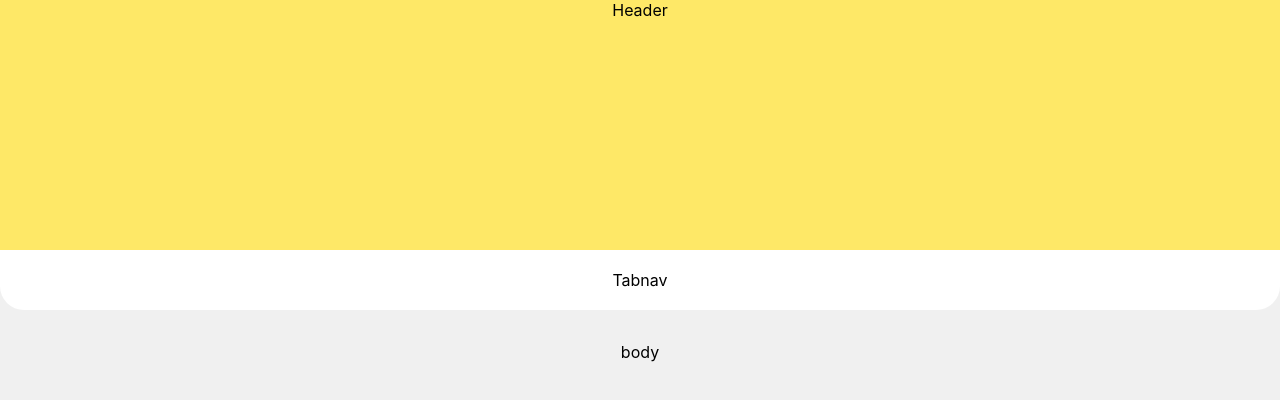
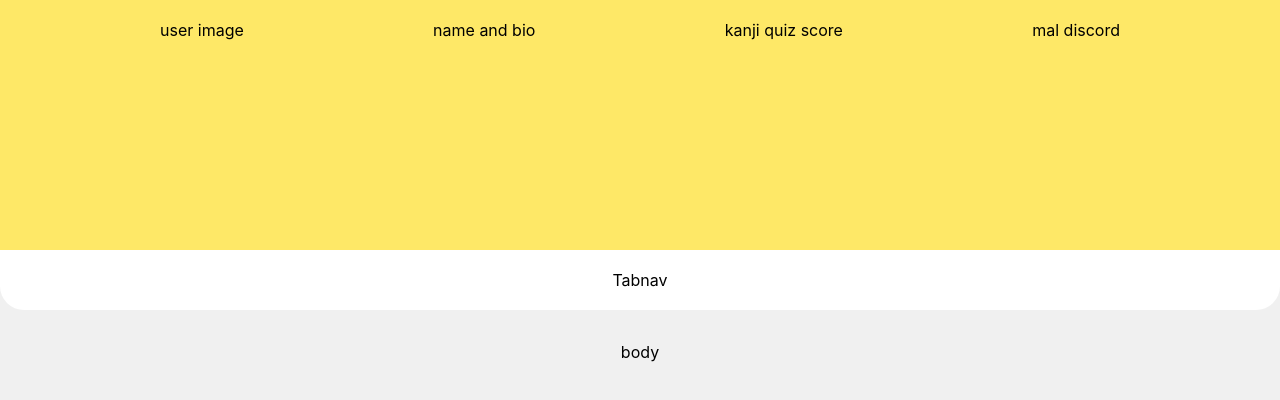
Before and after one commit to annie-capstone-sti-lipa/annie-capstone-sti-lipa.github.io, a React (Create React App) app: page / in a window 1280 px wide. Shown: the top 400 px of the page. Built offline with nearby package versions, Linux system fonts and the light colour scheme.

Commit message:
add header components

```diff
--- a/src/components/header/header.scss
+++ b/src/components/header/header.scss
@@ -1,7 +1,16 @@
 @import "../../styles/variables";
 @import "../../styles/presets";
+
+@import "../../styles/globals";
 
 #header {
   background-color: $primary;
   height: 250px;
+
+  .header-container {
+    display: flex;
+    justify-content: space-between;
+
+    @extend .default-padding;
+  }
 }
--- a/src/components/header/header.tsx
+++ b/src/components/header/header.tsx
@@ -1,5 +1,16 @@
 import "./header.scss";
 
 export default function Header() {
-  return <div id="header">Header</div>;
+  return (
+    <div id="header">
+      <div className="container">
+        <div className="header-container">
+          <div>user image</div>
+          <div>name and bio</div>
+          <div>kanji quiz score</div>
+          <div>mal discord</div>
+        </div>
+      </div>
+    </div>
+  );
 }
--- /dev/null
+++ b/src/styles/_globals.scss
@@ -0,0 +1,5 @@
+.container {
+  width: 90%;
+  max-width: 1000px;
+  margin: auto;
+}
```
